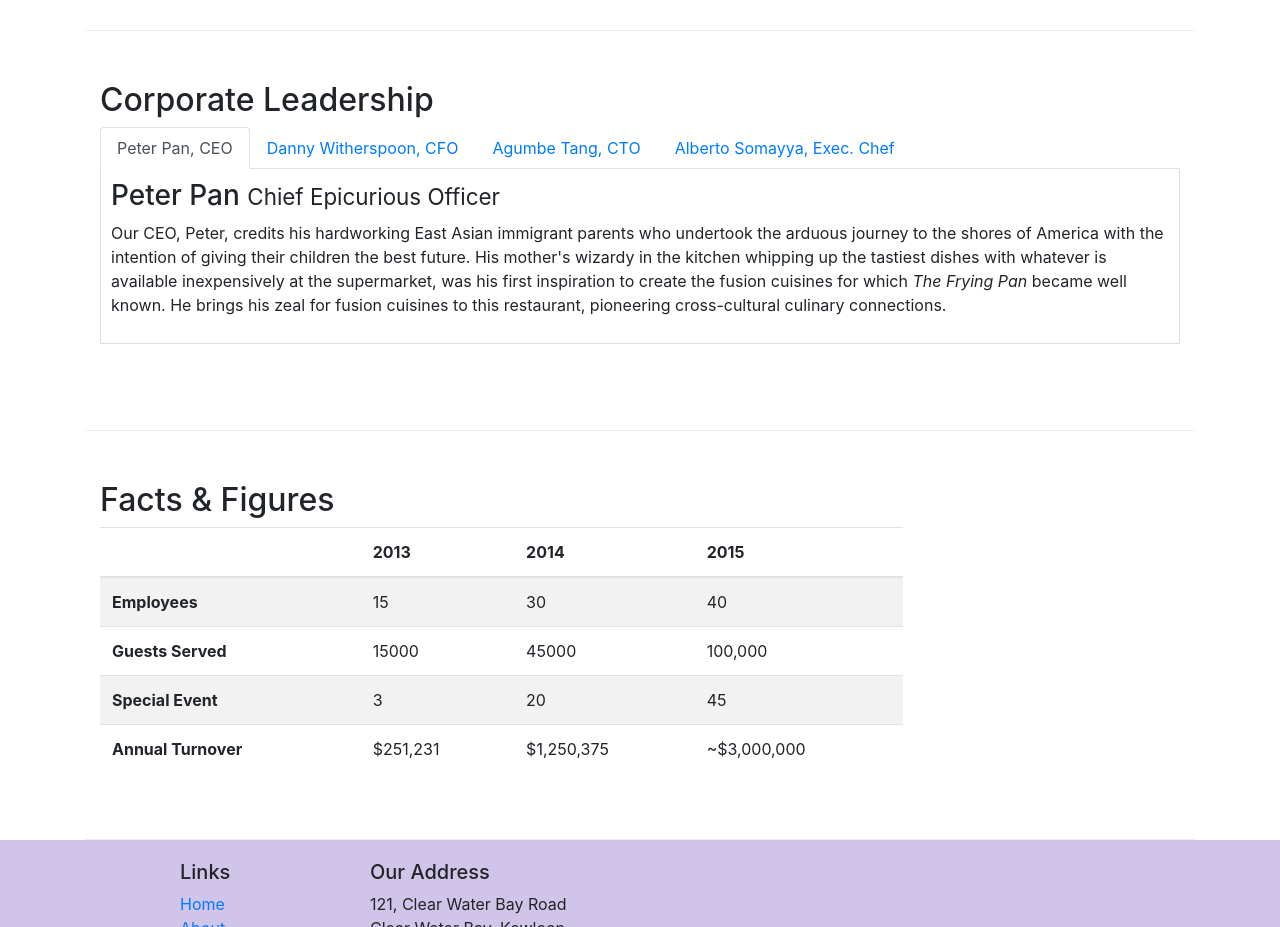
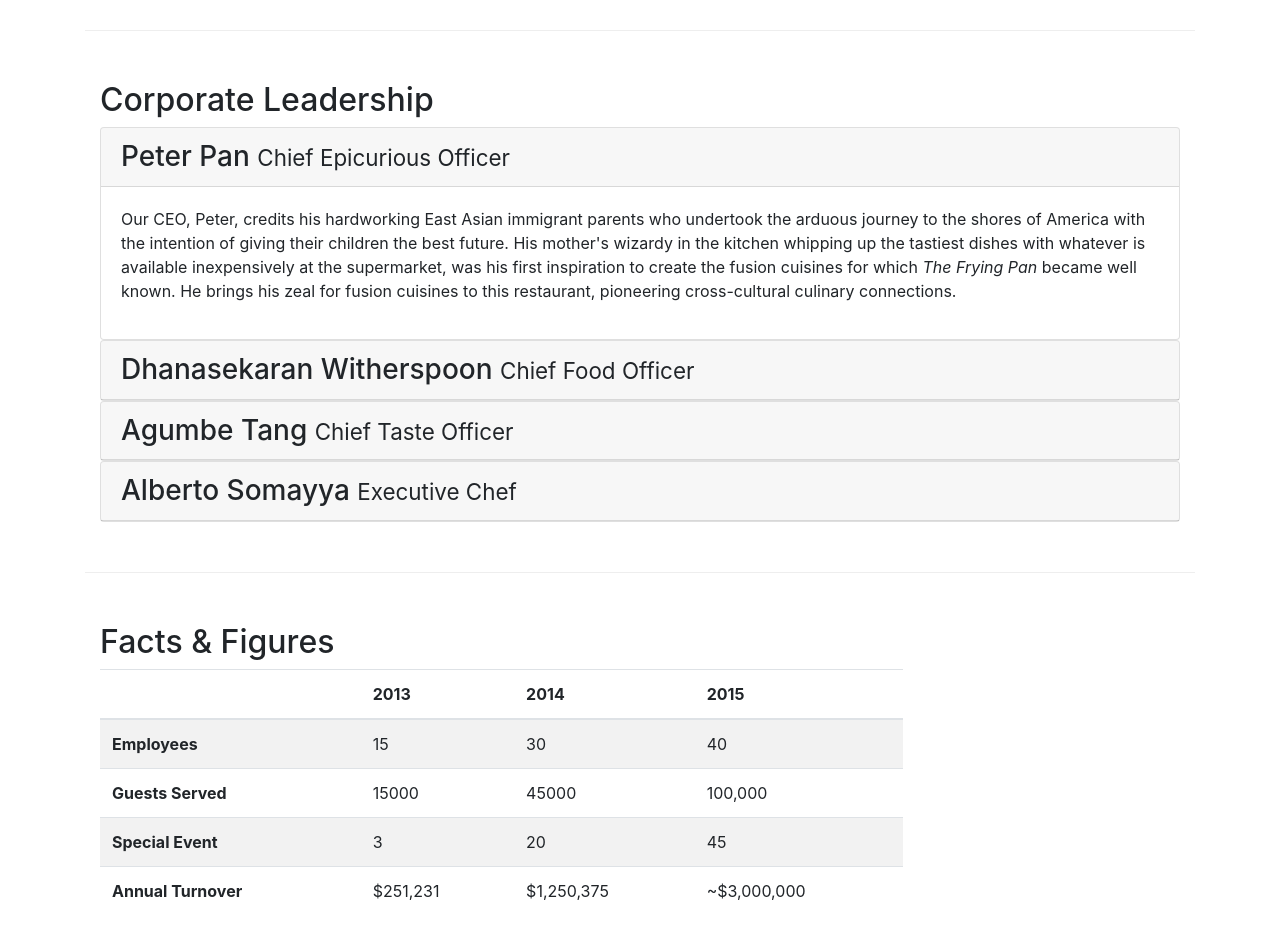
Before and after one commit to diegocejj/WebPageHongKong, a website: page aboutus.html in a window 1280 px wide. Shown: the part 920-1847 px from the top of the page. Drawn offline with nearby package versions, Linux system fonts and the light colour scheme.

Commit message:
Accordion

```diff
--- a/aboutus.html
+++ b/aboutus.html
@@ -104,43 +104,69 @@
             <div class="col-12">
                 <h2>Corporate Leadership</h2>
 
-                <ul class="nav nav-tabs">
-                    <li class="nav-item">
-                      <a class="nav-link active" href="#peter"
-                        role="tab" data-toggle="tab">Peter Pan, CEO</a>
-                    </li>
-                    <li class="nav-item">
-                      <a class="nav-link" href="#danny" role="tab"
-                        data-toggle="tab">Danny Witherspoon, CFO</a>
-                    </li>
-                    <li class="nav-item">
-                      <a class="nav-link" href="#agumbe"role="tab"
-                        data-toggle="tab">Agumbe Tang, CTO</a>
-                    </li>
-                    <li class="nav-item">
-                      <a class="nav-link" href="#alberto" role="tab"
-                        data-toggle="tab">Alberto Somayya, Exec. Chef</a>
-                    </li>
-                </ul>
+                <div id="accordion">
 
-                <div class="tab-content">
-                    <div role="tabpanel" class="tab-pane fade show active" id="peter">
-                        <h3>Peter Pan <small>Chief Epicurious Officer</small></h3>
-                        <p class="d-none d-sm-block">Our CEO, Peter, credits his hardworking East Asian immigrant parents who undertook the arduous journey to the shores of America with the intention of giving their children the best future. His mother's wizardy in the kitchen whipping up the tastiest dishes with whatever is available inexpensively at the supermarket, was his first inspiration to create the fusion cuisines for which <em>The Frying Pan</em> became well known. He brings his zeal for fusion cuisines to this restaurant, pioneering cross-cultural culinary connections.</p>
+                    <div class="card">
+                        <div class="card-header" role="tab" id="peterhead">
+                            <h3 class="mb-0">
+                                <a data-toogle="collapse" data-target="#peter">
+                                    Peter Pan <small>Chief Epicurious Officer</small>
+                                </a>
+                            </h3>
+                        </div>
+                        <div class="collapse show" id="peter" data-parent="#accordion">
+                            <div class="card-body">
+                                <p class="d-none d-sm-block">Our CEO, Peter, credits his hardworking East Asian immigrant parents who undertook the arduous journey to the shores of America with the intention of giving their children the best future. His mother's wizardy in the kitchen whipping up the tastiest dishes with whatever is available inexpensively at the supermarket, was his first inspiration to create the fusion cuisines for which <em>The Frying Pan</em> became well known. He brings his zeal for fusion cuisines to this restaurant, pioneering cross-cultural culinary connections.</p>
+                            </div>
+                        </div>
                     </div>
-                    <div role="tabpanel" class="tab-pane fade" id="danny">
-                        <h3>Dhanasekaran Witherspoon <small>Chief Food Officer</small></h3>
-                        <p class="d-none d-sm-block">Our CFO, Danny, as he is affectionately referred to by his colleagues, comes from a long established family tradition in farming and produce. His experiences growing up on a farm in the Australian outback gave him great appreciation for varieties of food sources. As he puts it in his own words, <em>Everything that runs, wins, and everything that stays, pays!</em></p>
+
+                    <div class="card">
+                        <div class="card-header" role="tab" id="dannyhead">
+                            <h3 class="mb-0">
+                                <a class="collapsed" data-toggle="collapse" data-target="#danny">
+                                     Dhanasekaran Witherspoon <small>Chief Food Officer</small>
+                                </a>
+                            </h3>
+                        </div>
+                        <div class="collapse" id="danny" data-parent="#accordion">
+                            <div class="card-body">
+                                <p class="d-none d-sm-block">Our CFO, Danny, as he is affectionately referred to by his colleagues, comes from a long established family tradition in farming and produce. His experiences growing up on a farm in the Australian outback gave him great appreciation for varieties of food sources. As he puts it in his own words, <em>Everything that runs, wins, and everything that stays, pays!</em></p>
+                            </div>
+                        </div>
                     </div>
-                    <div role="tabpanel" class="tab-pane fade" id="agumbe">
-                        <h3>Agumbe Tang <small>Chief Taste Officer</small></h3>
-                        <p class="d-none d-sm-block">Blessed with the most discerning gustatory sense, Agumbe, our CTO, personally ensures that every dish that we serve meets his exacting tastes. Our chefs dread the tongue lashing that ensues if their dish does not meet his exacting standards. He lives by his motto, <em>You click only if you survive my lick.</em></p>
+
+                    <div class="card">
+                        <div class="card-header" role="tab" id="agumbehead">
+                            <h3 class="mb-0">
+                                <a class="collapsed" data-toggle="collapse" data-target="#agumbe">
+                                    Agumbe Tang <small>Chief Taste Officer</small>
+                                </a>
+                            </h3>
+                        </div>
+                        <div class="collapse" id="agumbe" data-parent="#accordion">
+                            <div class="card-body">
+                                <p class="d-none d-sm-block">Blessed with the most discerning gustatory sense, Agumbe, our CTO, personally ensures that every dish that we serve meets his exacting tastes. Our chefs dread the tongue lashing that ensues if their dish does not meet his exacting standards. He lives by his motto, <em>You click only if you survive my lick.</em></p>
+                            </div>
+                        </div>
                     </div>
-                    <div role="tabpanel" class="tab-pane fade" id="alberto">
-                        <h3>Alberto Somayya <small>Executive Chef</small></h3>
-                        <p class="d-none d-sm-block">Award winning three-star Michelin chef with wide International experience having worked closely with whos-who in the culinary world, he specializes in creating mouthwatering Indo-Italian fusion experiences. He says, <em>Put together the cuisines from the two craziest cultures, and you get a winning hit! Amma Mia!</em></p>
+
+                    <div class="card">
+                        <div class="card-header" role="tab" id="albertohead">
+                            <h3 class="mb-0">
+                                <a class="collapsed" data-toggle="collapse" data-target="#alberto">
+                                    Alberto Somayya <small>Executive Chef</small>
+                                </a>
+                            </h3>
+                        </div>
+                        <div class="collapse" id="alberto" data-parent="#accordion">
+                            <div class="card-body">
+                                <p class="d-none d-sm-block">Award winning three-star Michelin chef with wide International experience having worked closely with whos-who in the culinary world, he specializes in creating mouthwatering Indo-Italian fusion experiences. He says, <em>Put together the cuisines from the two craziest cultures, and you get a winning hit! Amma Mia!</em></p>
+                            </div>
+                        </div>
                     </div>
                 </div>
+
             </div>
        </div>
 
```
